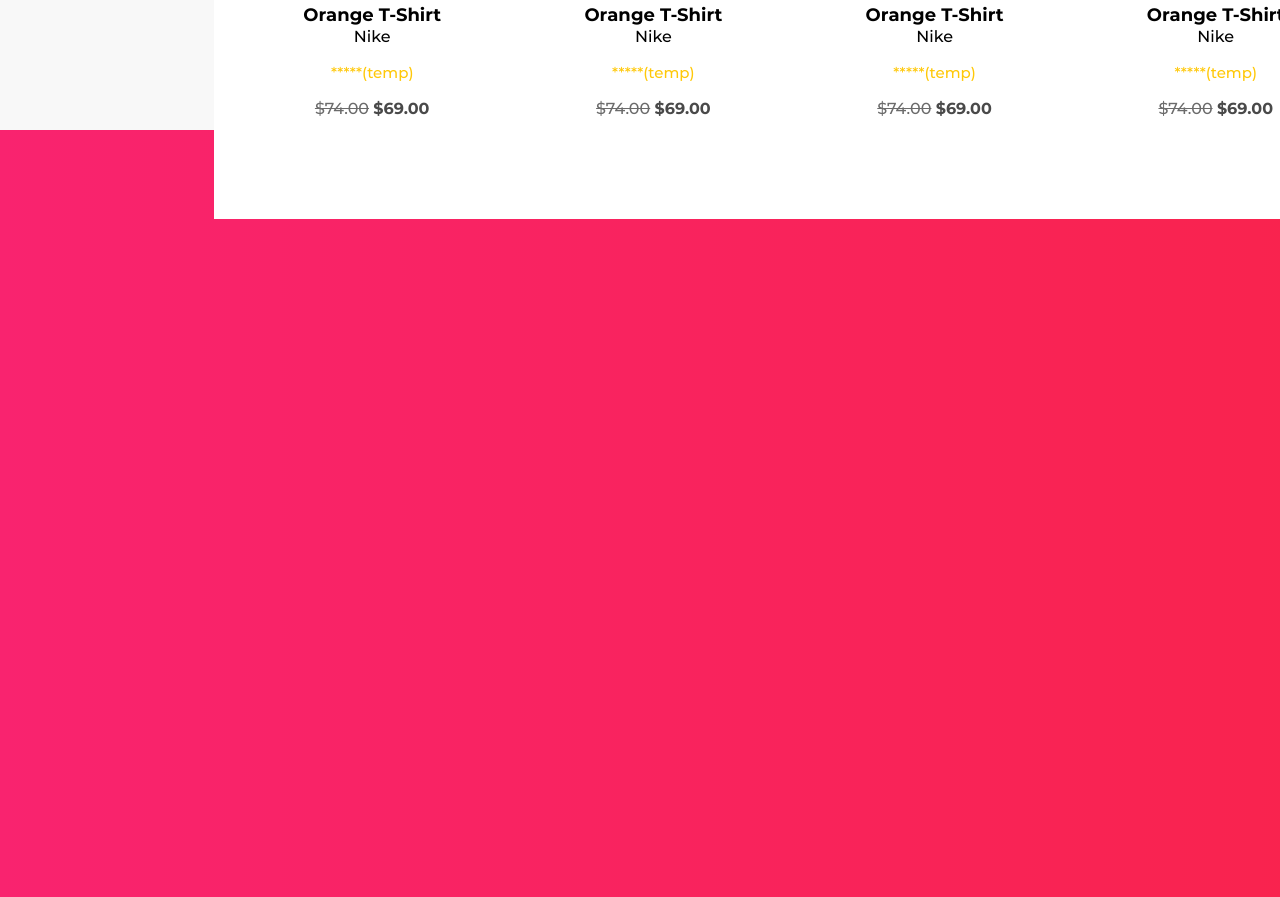
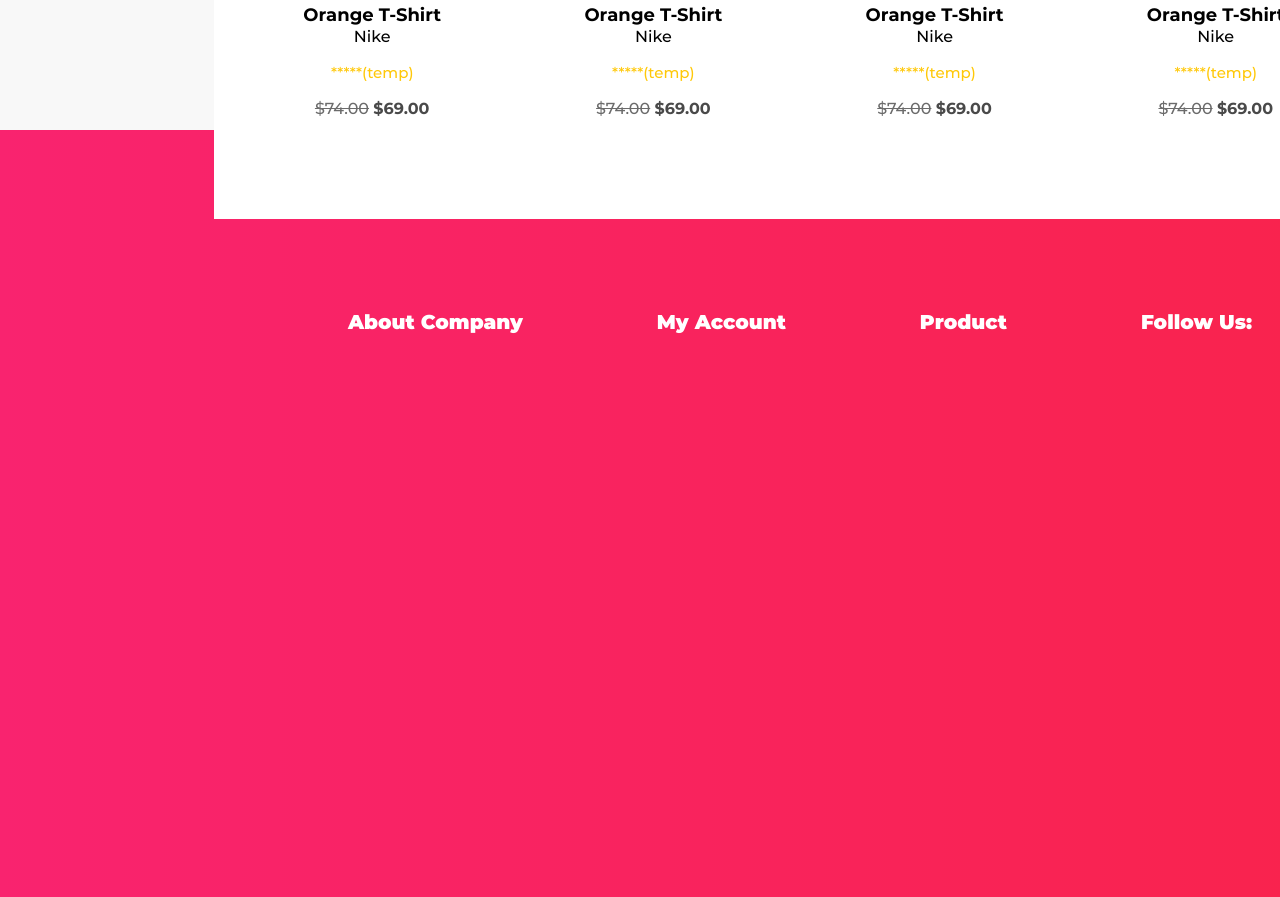
Before and after one commit to JLBrigham/wiro-agency, a website: page index.html in a window 1280 px wide. Shown: the part 2180-3077 px from the top of the page. Drawn offline with Linux system fonts and the light colour scheme.

Commit message:
Created different footer columns and added headers

```diff
--- a/index.html
+++ b/index.html
@@ -41,18 +41,18 @@
     </div>
   </div>
   <div class="semi-circle-container">
-    <div class="semi-circle"></div>
-    <div class="semi-circle"></div>
-    <div class="semi-circle"></div>
+    <div class="semi-circle"><img class="offer-icon" src="to-be-sourced" alt="icon"></div>
+    <div class="semi-circle"><img class="offer-icon" src="to-be-sourced" alt="icon"></div>
+    <div class="semi-circle"><img class="offer-icon" src="to-be-sourced" alt="icon"></div>
 
   </div>
   <div class="outer-product-section-container">
 
   <div class="product-section-container">
     <div class="top-product-section">
-      <div class="offer-container"><img class="offer-icon" src="to-be-sourced" alt="icon"><p class="product-offer-heading">Free Shipping</p><p class="product-offer-text">With $50 or more orders</p></div>
-      <div class="offer-container"><img class="offer-icon" src="to-be-sourced" alt="icon"><p class="product-offer-heading">Free Refund</p><p class="product-offer-text">100% Refund within 3 days</p></div>
-      <div class="offer-container"><img class="offer-icon" src="to-be-sourced" alt="icon"><p class="product-offer-heading">Support 24.7</p><p class="product-offer-text">Call us any time you want</p></div>
+      <div class="offer-container"><p class="product-offer-heading">Free Shipping</p><p class="product-offer-text">With $50 or more orders</p></div>
+      <div class="offer-container"><p class="product-offer-heading">Free Refund</p><p class="product-offer-text">100% Refund within 3 days</p></div>
+      <div class="offer-container"><p class="product-offer-heading">Support 24.7</p><p class="product-offer-text">Call us any time you want</p></div>
 
     </div>
       <div class="fashion-carnival">
@@ -107,6 +107,15 @@
         </div>
   </div>
   </div>
-  <div class="footer"></div>
+  <div class="footer">
+    <div class="footer-container">
+      <div class="footer-column">
+        <h3 class="footer-column-header">About Company</h3>
+      </div>
+      <div class="footer-column"><h3 class="footer-column-header">My Account</h3></div>
+      <div class="footer-column"><h3 class="footer-column-header">Product</h3></div>
+      <div class="footer-column"><h3 class="footer-column-header">Follow Us:</h3></div>
+    </div>
+  </div>
 
 </body>
--- a/public/index.css
+++ b/public/index.css
@@ -206,6 +206,9 @@
   width: 127px;
   border-radius: 150px 150px 0 0;
   background-color: #ffffff;
+  display: flex;
+  justify-content: center;
+  align-items: flex-end;
 }
 
 .outer-product-section-container {
@@ -407,6 +410,28 @@
 
 .footer {
   background-image: linear-gradient(90deg, #f9236f 0%, #f92346 100%);
-  width: 1609px;
+  width: 1600px;
   height: 767px;
+  display: flex;
+  justify-content: center;
 }
+
+.footer-container {
+  width: 1172px;
+  height: 300px;
+  position: absolute;
+  top: 2470px;
+  display: flex;
+  justify-content: space-evenly;
+}
+
+.footer-column {
+  height: 270px;
+}
+
+.footer-column-header {
+  font-size: 20px;
+  color: #ffffff;
+  font-weight: 900;
+  font-family: "Montserrat";
+}
```
